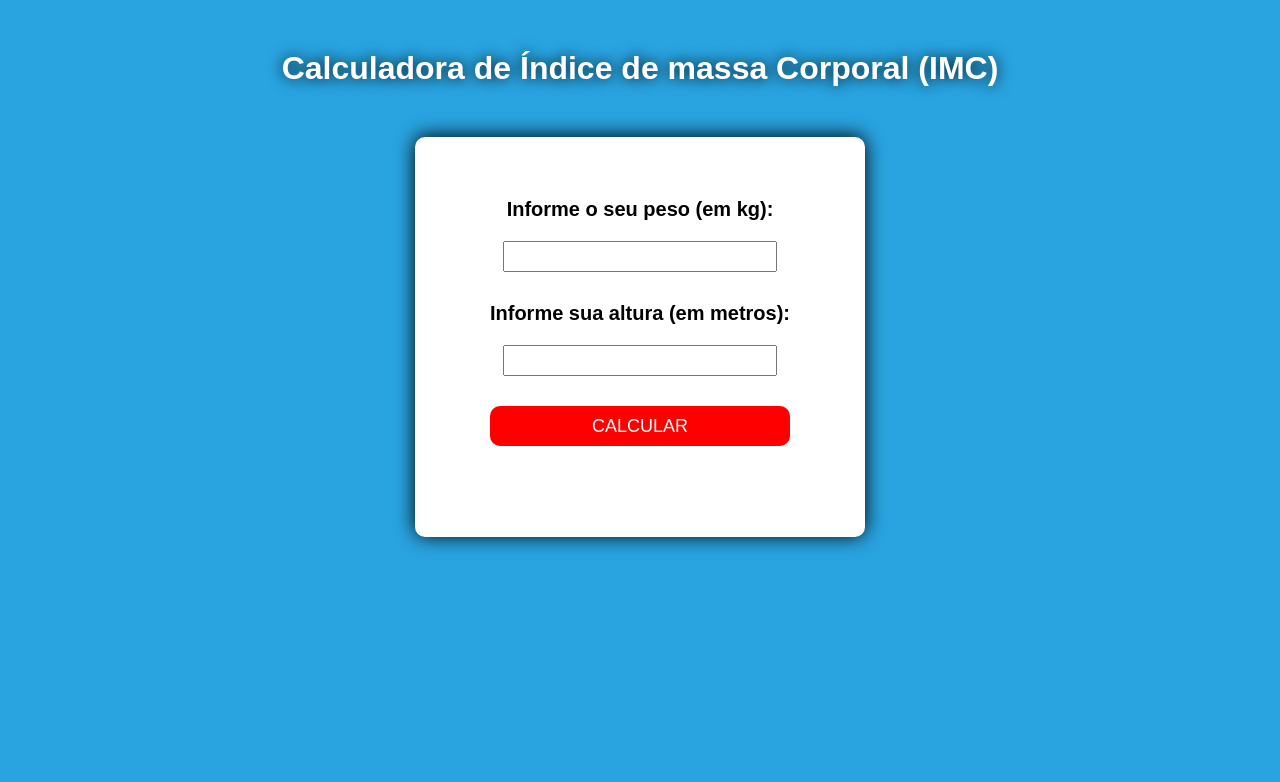
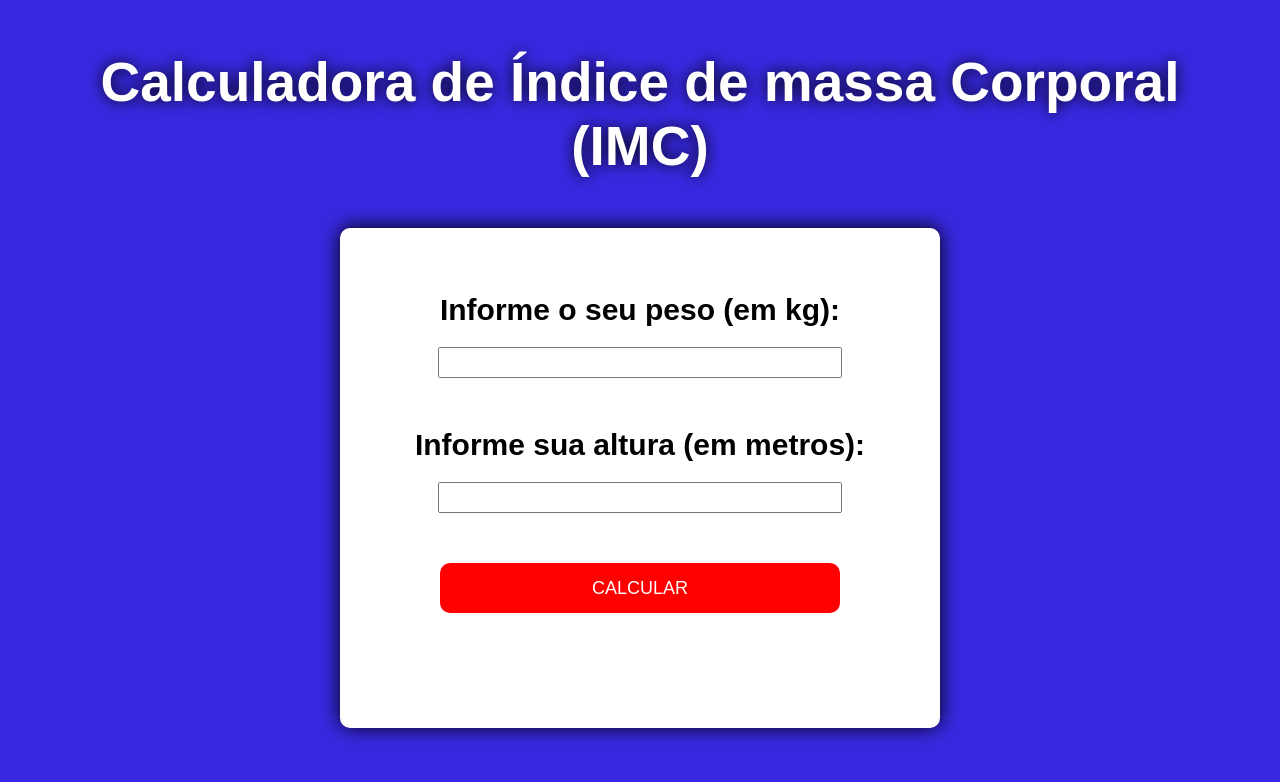
Before and after one commit to Pedroo2020/site-imc, a plain HTML site: page index.html in a window 1280 px wide. Drawn offline with Linux system fonts and the light colour scheme.

Commit message:
responsivo

```diff
--- a/assets/css/estilo.css
+++ b/assets/css/estilo.css
@@ -6,7 +6,7 @@
 }
 
 body {
-    background-color: #29a4e1;
+    background-color: #3829e1;
     display: flex;
     flex-direction: column;
     align-items: center;
@@ -76,10 +76,14 @@ label {
     font-size: 15pxx;
 }
 
-@media (max-width: 320px) {
+@media (max-width: 426px) {
+
+    html, body {
+        min-width: 320px;
+    }
+
     h1{
         font-size: 30px;
-
     }
 
     .boxInformation{
@@ -105,3 +109,30 @@ label {
     }
 
 }
+
+@media (min-width: 1024px) {
+
+    h1 {
+        font-size: 55px;
+    }
+
+    .boxInformation {
+        width: 600px;
+        height: 500px;
+        gap: 50px;
+    }
+
+    .input {
+        width: 400px;
+    }
+
+    label {
+        font-size: 30px;
+    }
+
+    .btn {
+        width: 400px;
+        height: 50px;
+    }
+
+}
```
